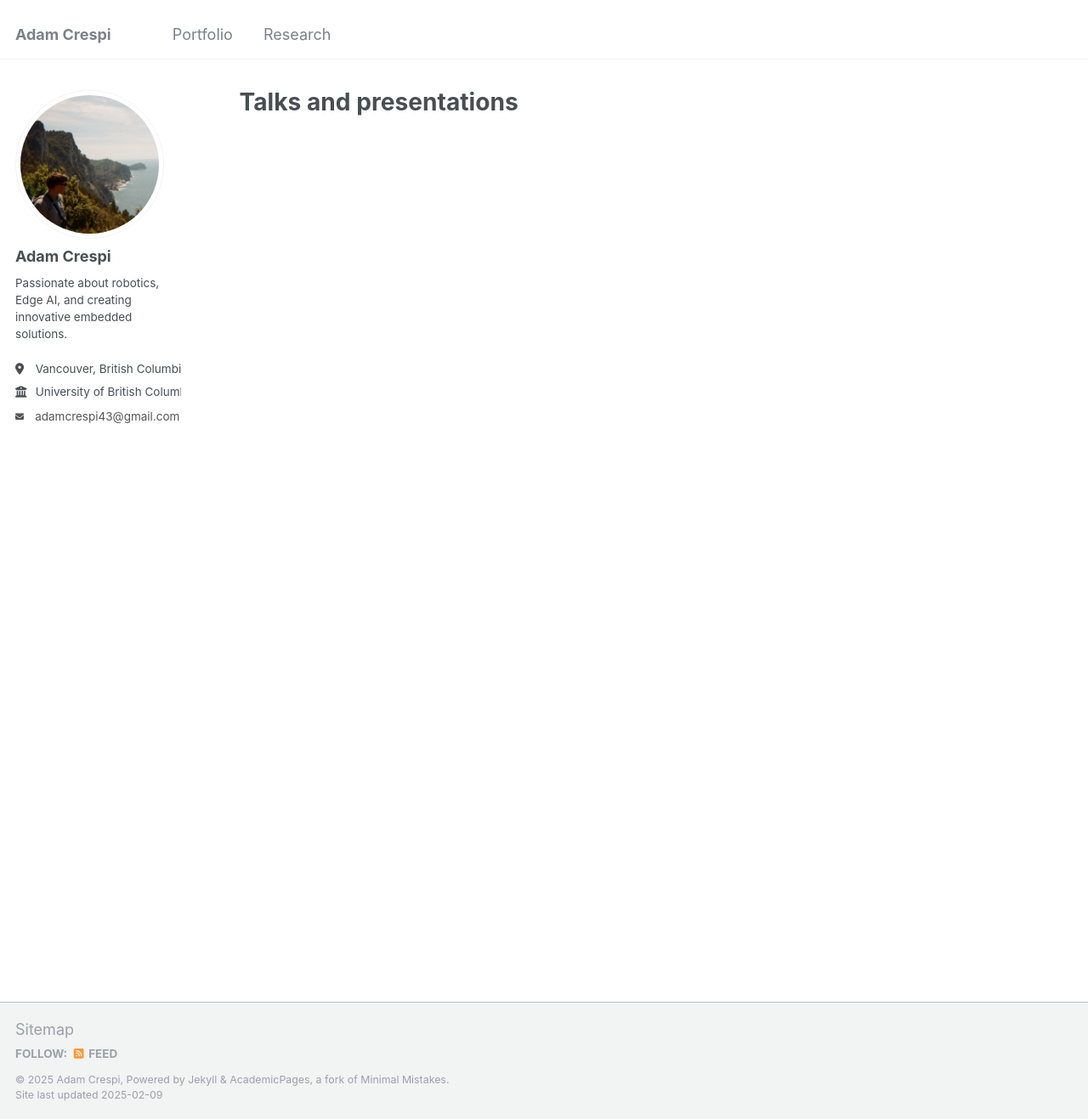
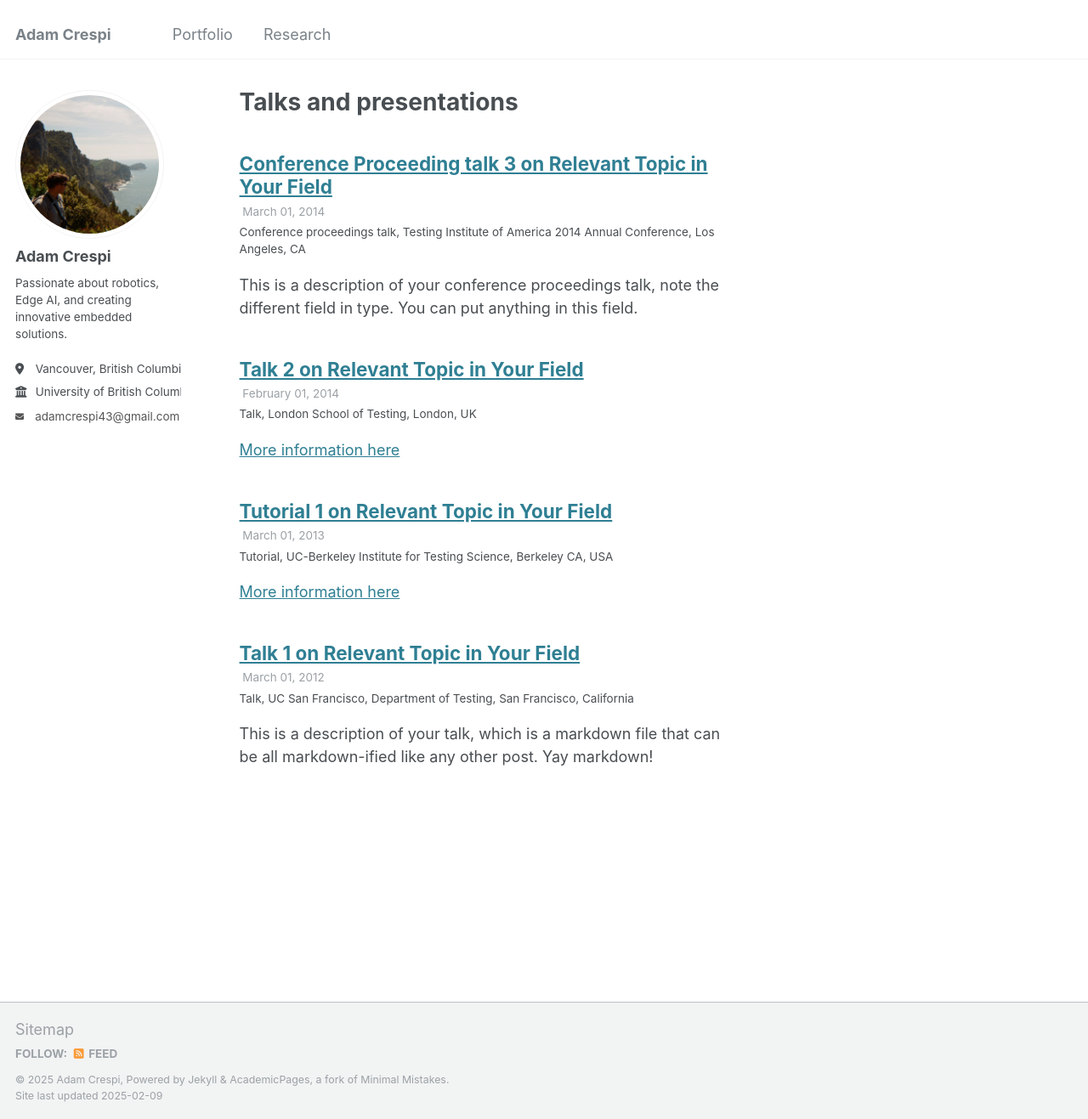
Before and after one commit to adamcrespi/adamcrespi.github.io, a Jekyll site: the page built from _pages/research.html, in a window 1280 px wide and 1317 px high. Shown: the whole window at 85% size. Built offline with Jekyll 4.4.1, drawn with Linux system fonts in a browser that asks for light colours; some of the changed lines change nothing that is shown.

Commit message:
Update _config.yml

```diff
--- a/_config.yml
+++ b/_config.yml
@@ -214,7 +214,7 @@ collections:
   portfolio:
     output: true
     permalink: /:collection/:path/
-  research:
+  talks:
     output: true
     permalink: /:collection/:path/
   projects:
@@ -257,7 +257,7 @@ defaults:
   # _publications
   - scope:
       path: ""
-      type: research
+      type: publications
     values:
       layout: single
       author_profile: true
```
